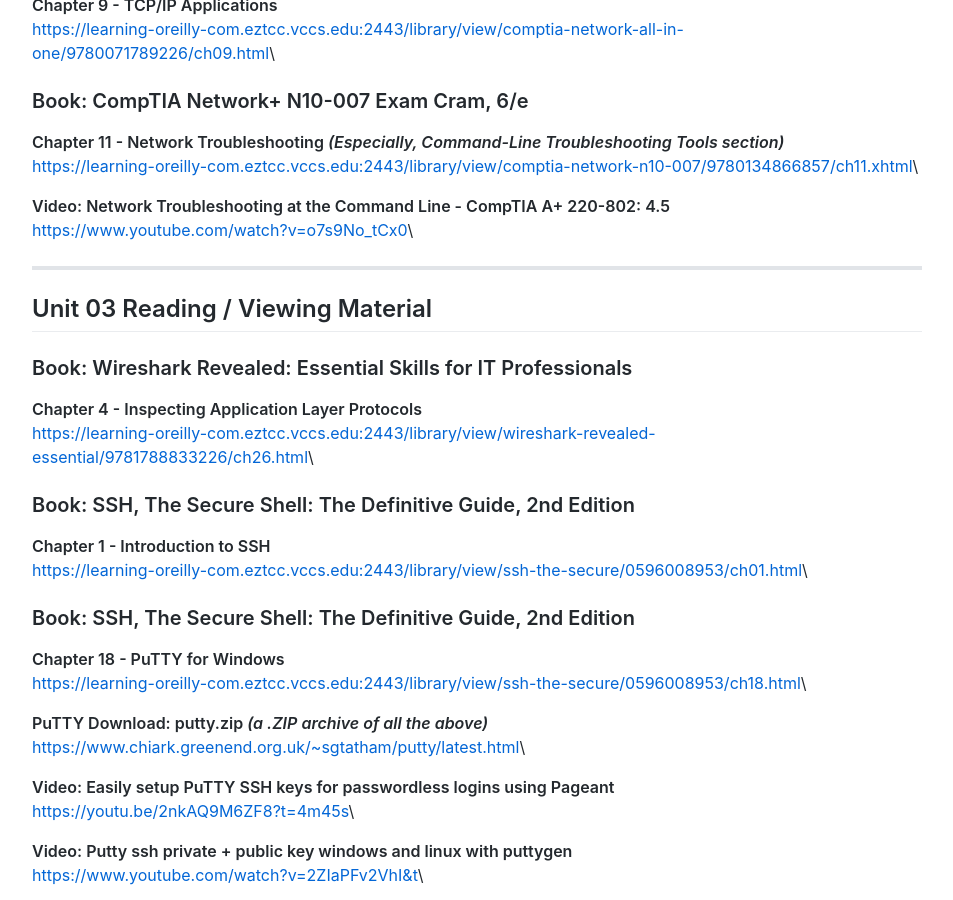
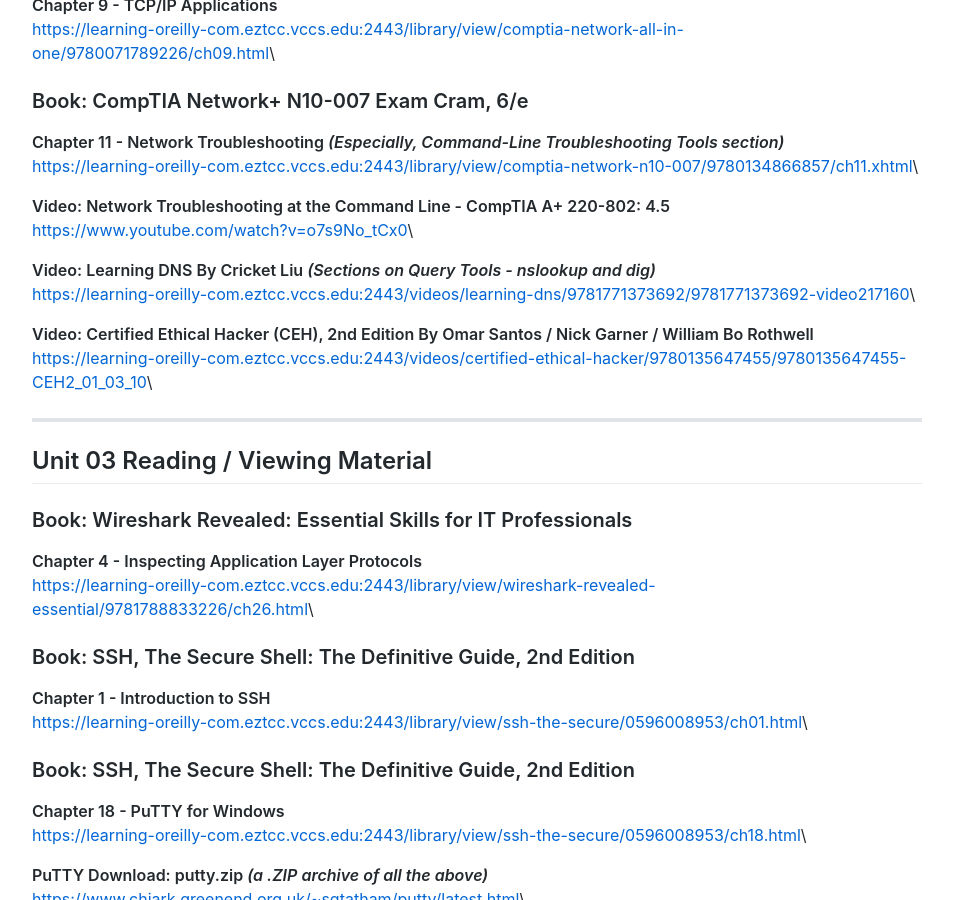
Before and after one commit to jkirchtcc/jkirchtcc.github.io, a Jekyll site: the page built from ITN262_readings.md, in a window 1280 px wide and 900 px high, scrolled down 430 px. Shown: the whole window, without its empty margins (163-1116 px from the left). Built offline with Jekyll 4.4.1, drawn with Linux system fonts in a browser that asks for light colours; our own code applies the rules of GitHub Pages for plain Markdown files.

Commit message:
Update ITN262_readings.md
Added dig and nslookup for DNS queries.

```diff
--- a/ITN262_readings.md
+++ b/ITN262_readings.md
@@ -11,6 +11,12 @@
 
 **Video: Network Troubleshooting at the Command Line - CompTIA A+ 220-802: 4.5**\
 [https://www.youtube.com/watch?v=o7s9No_tCx0](https://www.youtube.com/watch?v=o7s9No_tCx0)\
+
+**Video: Learning DNS By Cricket Liu *(Sections on Query Tools - nslookup and dig)***\
+[https://learning-oreilly-com.eztcc.vccs.edu:2443/videos/learning-dns/9781771373692/9781771373692-video217160](https://learning-oreilly-com.eztcc.vccs.edu:2443/videos/learning-dns/9781771373692/9781771373692-video217160)\
+
+**Video: Certified Ethical Hacker (CEH), 2nd Edition By Omar Santos / Nick Garner / William Bo Rothwell**\
+[https://learning-oreilly-com.eztcc.vccs.edu:2443/videos/certified-ethical-hacker/9780135647455/9780135647455-CEH2_01_03_10](https://learning-oreilly-com.eztcc.vccs.edu:2443/videos/certified-ethical-hacker/9780135647455/9780135647455-CEH2_01_03_10)\
 
 ---
 
```
